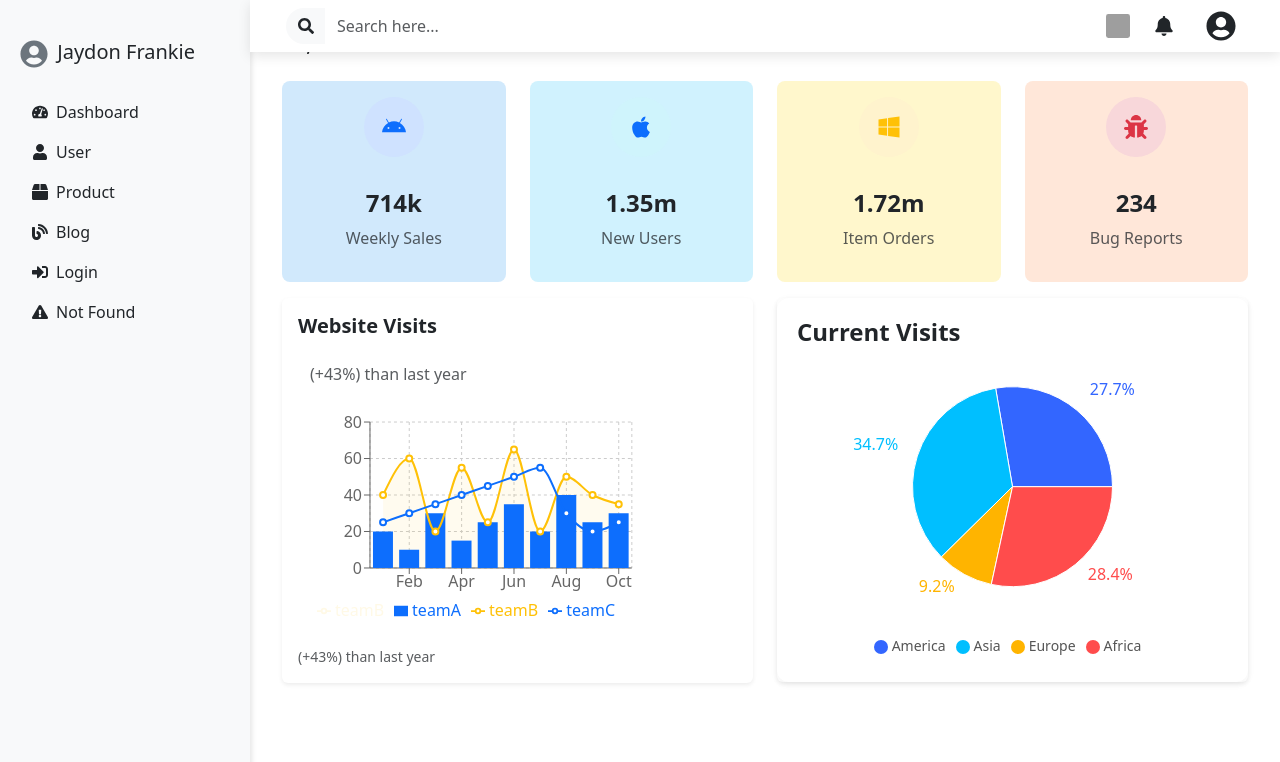
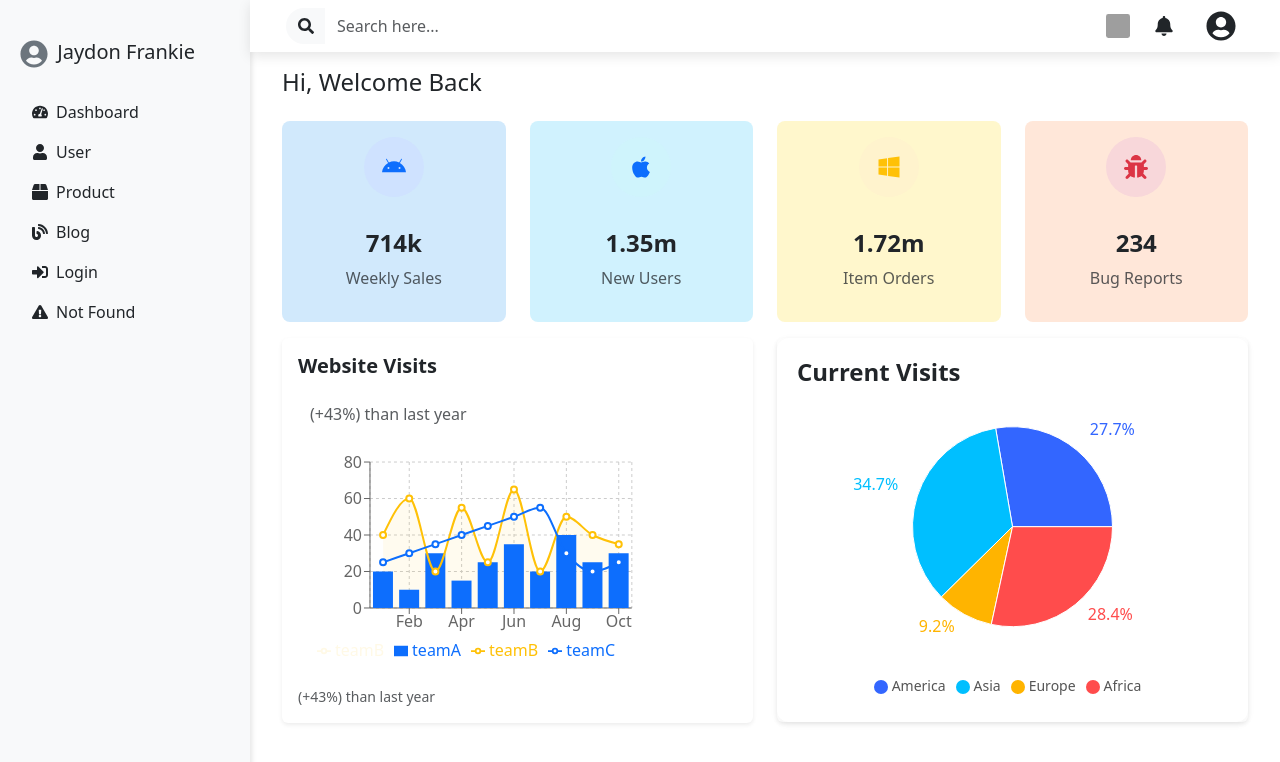
Before and after one commit to Dhanshripawade/LoginFrom, a React (Vite) app in the folder loginfrom/: page /dashboard in a window 1280 px wide. Shown: the top 762 px of the page. Built offline with nearby package versions, Linux system fonts and the light colour scheme; grey boxes are pictures that could not be loaded.

Commit message:
overalp changes

```diff
--- a/loginfrom/src/components/Dashboard/Home.jsx
+++ b/loginfrom/src/components/Dashboard/Home.jsx
@@ -6,8 +6,8 @@ import PieChart from './PieChart.jsx';
 
 function Home() {
   return (
-    <Container>
-      <h4 className='mt-2'>Hi, Welcome Back</h4>
+    <Container >
+      <h4 className='mt-2 mt-5'>Hi, Welcome Back</h4>
 
       <Row className="mt-4">
         <Col md={3}>
```
